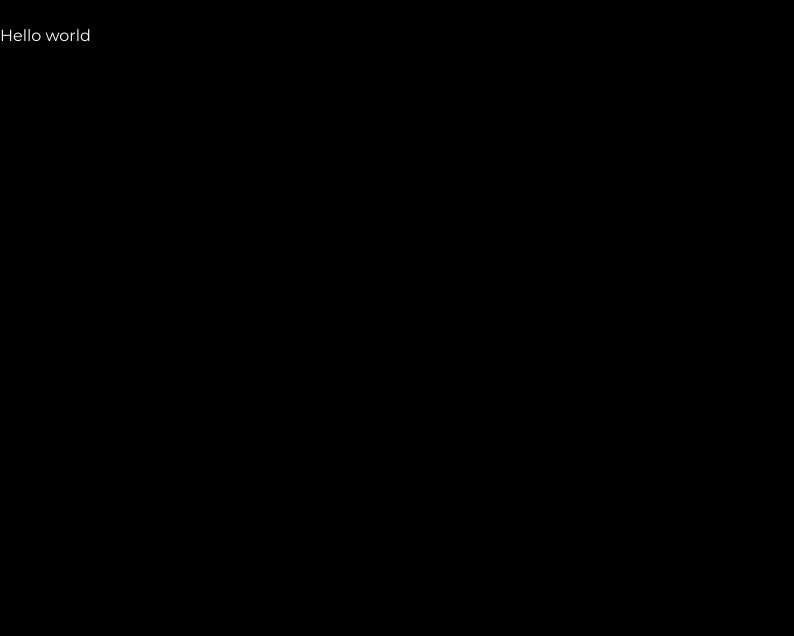
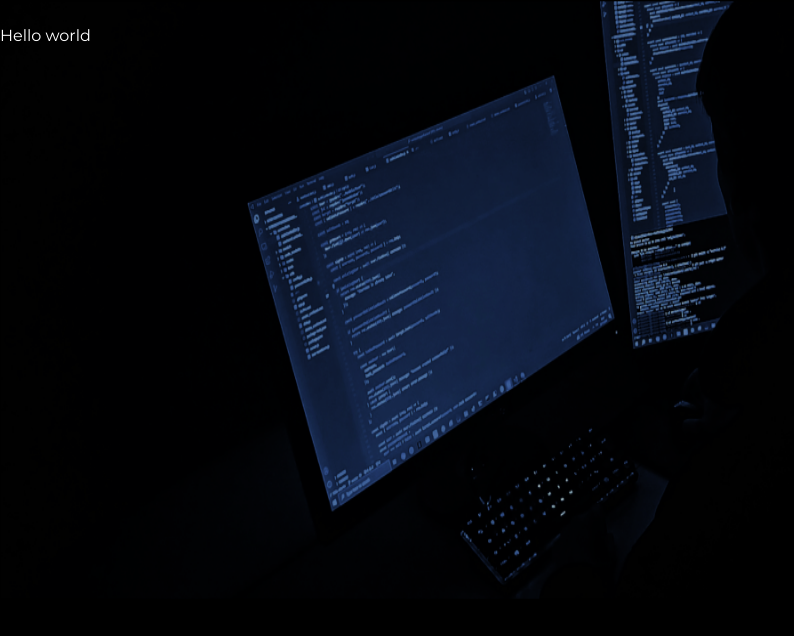
Before and after one commit to LerkkaP/Personal-portfolio, a React (Vite) app: page / in a window 1280 px wide. Shown: the top 636 px of the page, without its empty margins (0-794 px from the left). Built offline with nearby package versions, Linux system fonts and the light colour scheme.

Commit message:
add hero image

```diff
--- a/src/App.tsx
+++ b/src/App.tsx
@@ -1,7 +1,10 @@
+import Hero from "./components/Hero";
+
 const App = () => {
   return (
     <div>
-      <h1 className="text-white font-montserrat">Hello world</h1>
+      <Hero />
+      <h1 className="relative text-white font-montserrat">Hello world</h1>
     </div>
   );
 };
--- /dev/null
+++ b/src/components/Hero.tsx
@@ -0,0 +1,13 @@
+const Hero = () => {
+  return (
+    <div>
+      <img
+        className="h-3/4 w-full absolute top-0 left-0"
+        src="src/assets/portfolio_banner.png"
+        alt="hero image"
+      />{" "}
+    </div>
+  );
+};
+
+export default Hero;
```
Also changed, not shown: src/assets/portfolio_banner.png (added).
